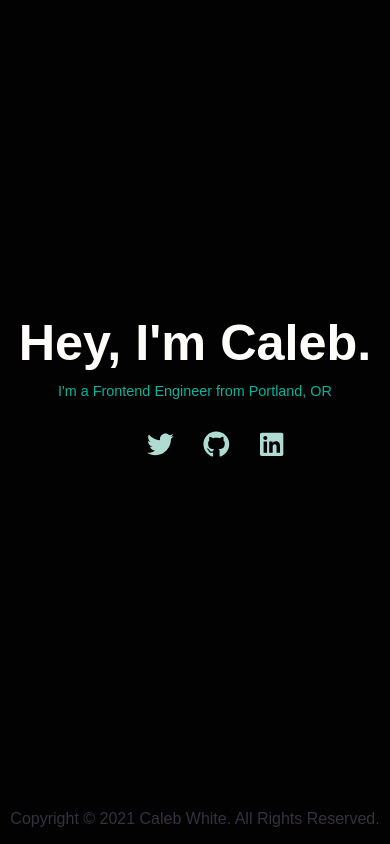
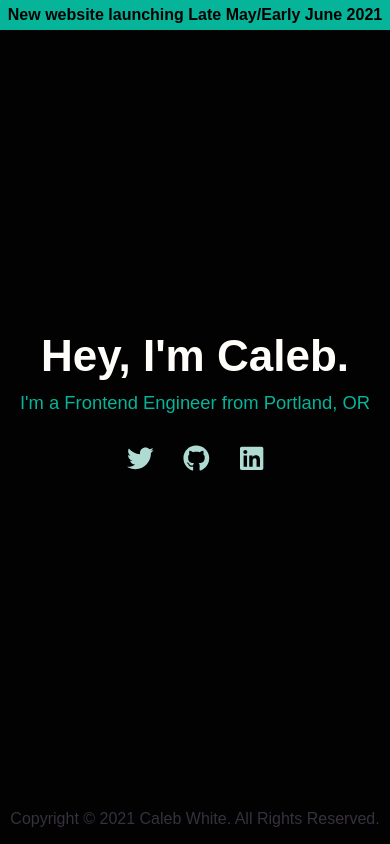
Before and after one commit to calebpdx/calebwhite-com-v2, a Next.js app: page / in a window 390 px wide. Built offline with nearby package versions, Linux system fonts and the light colour scheme.

Commit message:
Responsive web changes + added banner

```diff
--- a/components/Socials.jsx
+++ b/components/Socials.jsx
@@ -16,6 +16,7 @@ const Container = styled.ul`
 	flex-direction: row;
 	list-style-type: none;
 	margin: 2rem 0;
+	padding: 0;
 	justify-content: center;
 
 	li {
--- a/pages/index.js
+++ b/pages/index.js
@@ -25,17 +25,18 @@ const Intro = styled.main`
 	flex-direction: column;
 	justify-content: center;
 	align-items: center;
-	font-size: 0.9rem;
-
-	${respondTo.sm`
-    font-size: 1.25rem;
-  `}
+	font-size: 1rem;
 `
 const Para = styled.p`
 	color: ${({ theme }) => theme.colors.primary};
 	padding: 0;
 	margin: 0;
 	text-align: center;
+	font-size: 1.15rem;
+
+	${respondTo.sm`
+    font-size: 1.5rem;
+  `}
 `
 
 const Grouped = styled.div`
@@ -49,12 +50,32 @@ const Footer = styled.section`
 	font-size: 1rem;
 `
 const Title = styled.h1`
-	font-size: 3.5em;
+	font-size: 2.75em;
 	padding: 0;
 	margin: 0.65rem 0 0.65rem;
 	color: ${({ theme }) => theme.colors.powderWhite};
+
+	${respondTo.sm`
+    font-size: 3.75rem;
+  `}
 `
 
+const Banner = styled.section`
+	display: flex;
+	justify-content: center;
+	align-items: center;
+	font-size: 1rem;
+	font-weight: bold;
+	color: #000;
+	width: 100%;
+	height: 30px;
+	background-color: ${({ theme }) => theme.colors.primary};
+
+	${respondTo.sm`
+    height: 40px;
+    font-size: 1.25rem;
+  `}
+`
 export default function Home() {
 	return (
 		<>
@@ -68,6 +89,7 @@ export default function Home() {
 			</Head>
 
 			<Wrapper>
+				<Banner>New website launching Late May/Early June 2021</Banner>
 				<Intro>
 					<Title>Hey, I'm Caleb.</Title>
 					<Para>I'm a Frontend Engineer from Portland, OR</Para>
```
